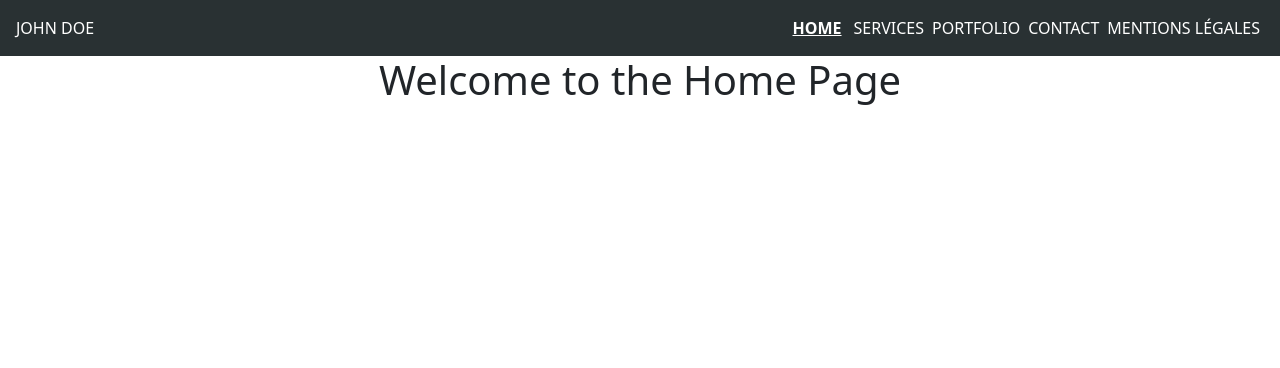
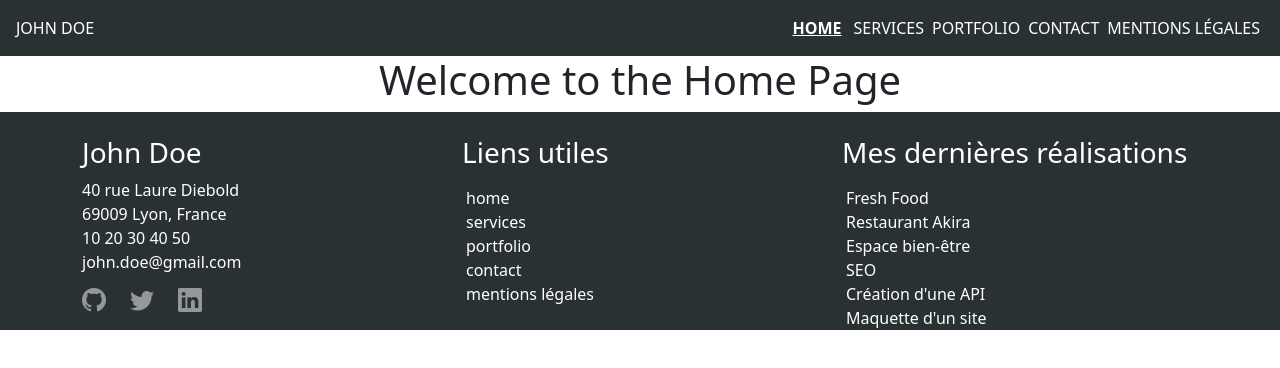
Before and after one commit to Charpyspm/portfolio, a React (Create React App) app: page / in a window 1280 px wide. Shown: the top 368 px of the page. Built offline with nearby package versions, Linux system fonts and the light colour scheme.

Commit message:
créaton du footer, mise en place des liens, et du style

```diff
--- a/package.json
+++ b/package.json
@@ -8,6 +8,7 @@
     "@testing-library/react": "^16.3.0",
     "@testing-library/user-event": "^13.5.0",
     "bootstrap": "^5.3.5",
+    "bootstrap-icons": "^1.13.1",
     "react": "^19.1.0",
     "react-dom": "^19.1.0",
     "react-router-dom": "^7.6.0",
--- a/src/App.js
+++ b/src/App.js
@@ -57,9 +57,109 @@ export default function App() {
         <Route path='/mentions' element={<MENTIONS_LEGALES />} />
       </Routes>
     </div>
+    <div className="footer">
+      <div className="container">
+        <div className="row text-center">
+          <div className="col-12 col-md-4 text-start">
+            <h3 className="mb-0 col mt-4">John Doe</h3>
+            <p className="mb-0 col mt-2">40 rue Laure Diebold</p>
+            <p className="mb-0 col">69009 Lyon, France</p>
+            <p className="mb-0 col">10 20 30 40 50</p>
+            <p className="mb-0 col">john.doe@gmail.com</p>
+            <div className="d-flex gap-4 mt-2">
+              <a href='https://www.github.com/john-doe' target='_blank' className='text-white fs-4 icon' rel='nofollow noopener noreferrer'>
+                <i className='bi bi-github'></i>
+              </a>
+              <a href='https://www.twitter.com/john-doe' target='_blank' className='text-white fs-4 icon' rel='nofollow noopener noreferrer'>
+                <i className='bi bi-twitter'></i>
+              </a>
+              <a href='https://www.linkedin.com/john-doe' target='_blank' className='text-white fs-4 icon' rel='nofollow noopener noreferrer'>
+                <i className='bi bi-linkedin'></i>
+               </a>
+            </div>
+          </div>
+          <div className="col-12 col-md-4 text-start">
+            <h3 className="mb-0 col mt-4">Liens utiles</h3>
+            <div className="d-flex flex-column mt-3 ">
+              <NavLink
+                to="/"
+                className={({ isActive }) => isActive ? "mx-1 active  text-decoration-none footer-link" : "mx-1  text-decoration-none footer-link"}
+              >
+                home
+              </NavLink>
+              <NavLink
+                to="/services"
+                className={({ isActive }) => isActive ? "mx-1 active  text-decoration-none footer-link" : "mx-1  text-decoration-none footer-link"}
+              >
+                services
+              </NavLink>
+              <NavLink
+                to="/portfolio"
+                className={({ isActive }) => isActive ? "mx-1 active  text-decoration-none footer-link" : "mx-1  text-decoration-none footer-link"}
+              >
+                portfolio
+              </NavLink>
+              <NavLink
+                to="/contact"
+                className={({ isActive }) => isActive ? "mx-1 active  text-decoration-none footer-link" : "mx-1  text-decoration-none footer-link"}
+              >
+                contact
+              </NavLink>
+              <NavLink
+                to="/mentions"
+                className={({ isActive }) => isActive ? "mx-1 active  text-decoration-none footer-link" : "mx-1  text-decoration-none footer-link"}
+              >
+                mentions légales
+              </NavLink>
+            </div>
+          </div>
+          <div className="col-12 col-md-4 text-start">
+            <h3 className="mb-0 col mt-4">Mes dernières réalisations</h3>
+            <div className="d-flex flex-column mt-3 ">
+              <NavLink
+                to="/portfolio"
+                className={({ isActive }) => isActive ? "mx-1 active  text-decoration-none footer-link" : "mx-1  text-decoration-none footer-link"}
+              >
+                Fresh Food
+              </NavLink>
+              <NavLink
+                to="/portfolio"
+                className={({ isActive }) => isActive ? "mx-1 active  text-decoration-none footer-link" : "mx-1  text-decoration-none footer-link"}
+              >
+                Restaurant Akira
+              </NavLink>
+              <NavLink
+                to="/portfolio"
+                className={({ isActive }) => isActive ? "mx-1 active  text-decoration-none footer-link" : "mx-1  text-decoration-none footer-link"}
+              >
+                Espace bien-être
+              </NavLink>
+              <NavLink
+                to="/portfolio"
+                className={({ isActive }) => isActive ? "mx-1 active  text-decoration-none footer-link" : "mx-1  text-decoration-none footer-link"}
+              >
+                SEO
+              </NavLink>
+              <NavLink
+                to="/portfolio"
+                className={({ isActive }) => isActive ? "mx-1 active  text-decoration-none footer-link" : "mx-1  text-decoration-none footer-link"}
+              >
+                Création d'une API
+              </NavLink>
+              <NavLink
+                to="/portfolio"
+                className={({ isActive }) => isActive ? "mx-1 active  text-decoration-none footer-link" : "mx-1  text-decoration-none footer-link"}
+              >
+                Maquette d'un site
+              </NavLink>
+            </div>
+          </div>
+        </div>
+      </div>
+    </div>
     </div>
   );
 }
 
-// terminer le header
+
 // ajouter un footer
--- a/src/index.css
+++ b/src/index.css
@@ -23,13 +23,39 @@ code {
   color: #fff;
 }
 
-/*affichage de l'élément actif dans un couleur différente*/
-.active {
+/*affichage de l'élément actif du header en gras*/
+.header-link.active {
   color: #fff;
   font-weight: bold;
 
 }
 
-.header {
+.header-link:hover {
+  text-decoration: underline !important;
+}
+
+.header, .footer {
   background-color: #293133;
 }
+
+/*style du footer*/
+.col {
+  color: #fff;
+}
+
+.icon {
+  opacity: 0.5;
+}
+
+.icon:hover {
+  opacity: 1;
+  transition: opacity 0.2s;
+}
+
+.footer-link {
+  color: #fff;
+}
+
+.footer-link:hover {
+  font-weight: bold;
+}
--- a/src/index.js
+++ b/src/index.js
@@ -5,6 +5,7 @@ import App from './App';
 import './index.css';
 import "./../node_modules/bootstrap/dist/css/bootstrap.min.css";
 import "./../node_modules/bootstrap/dist/js/bootstrap.bundle.min.js";
+import 'bootstrap-icons/font/bootstrap-icons.css';
 
 
 const root = ReactDOM.createRoot(document.getElementById('root'));
```
Also changed, not shown: 1 other file (tests, documents, lock files or other folders).
